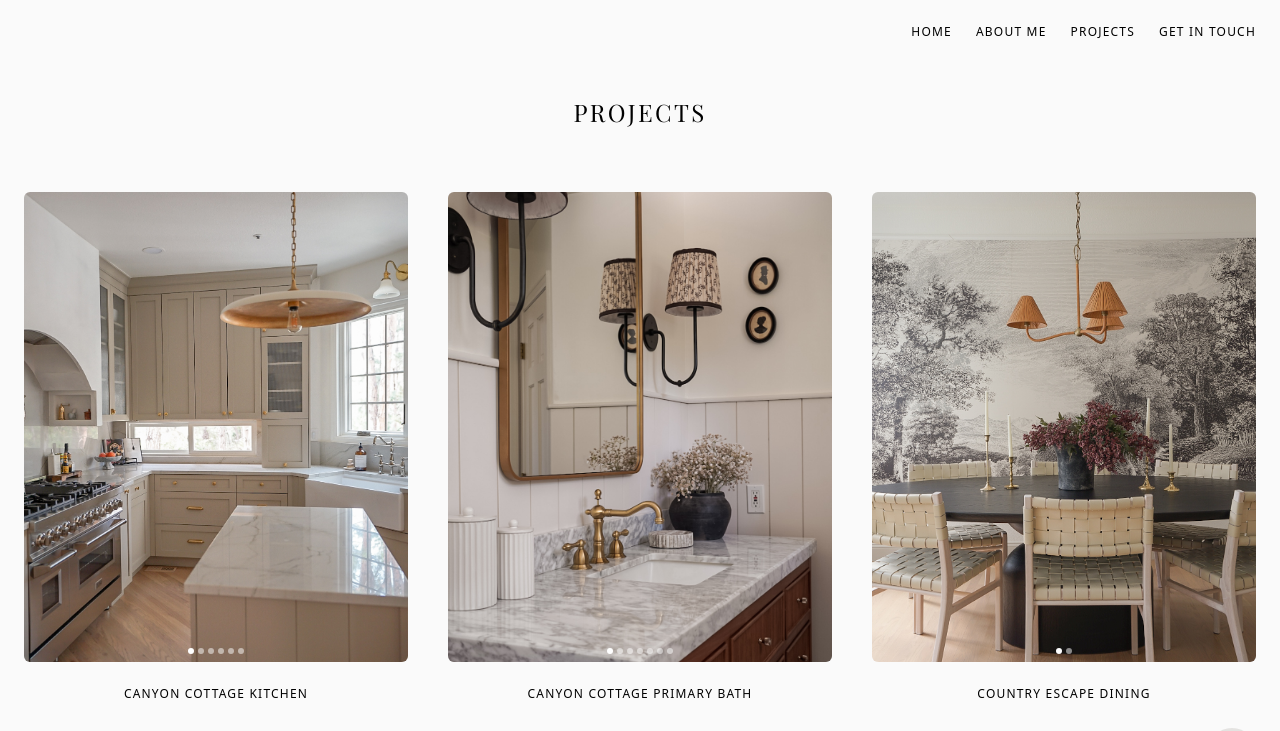
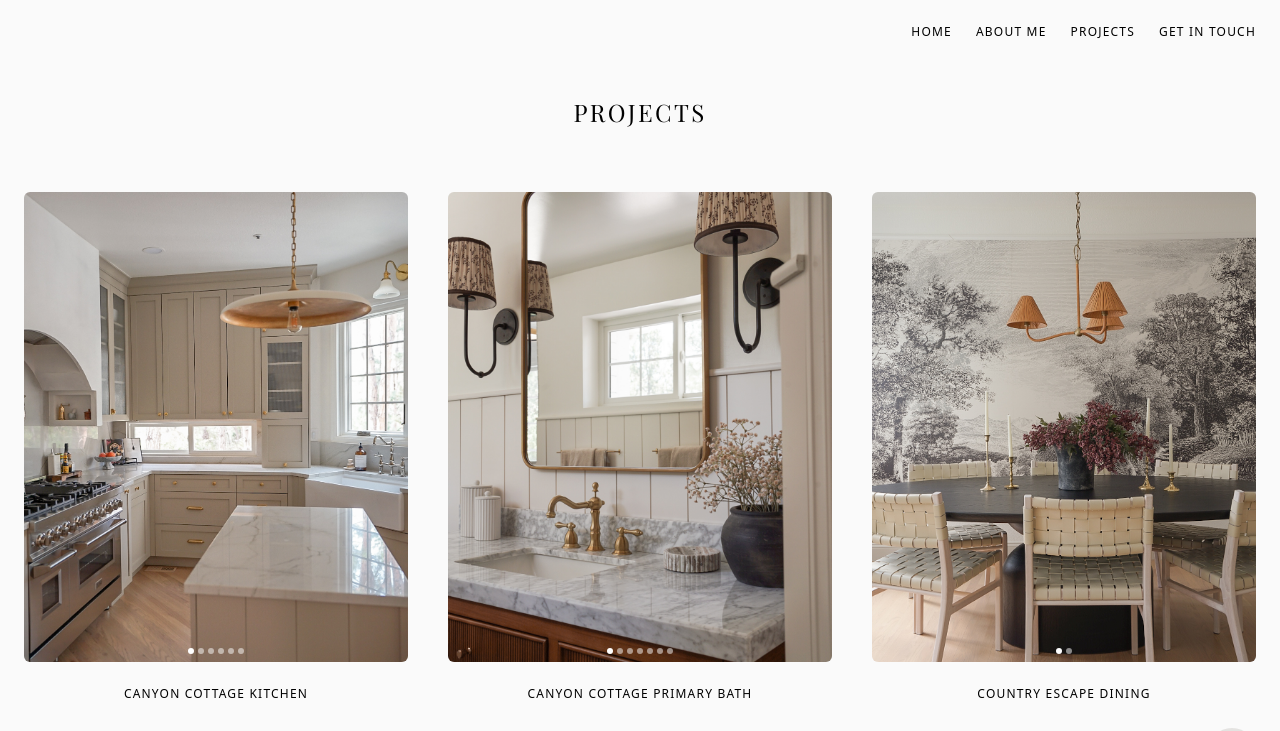
Before and after one commit to HalcyonHaus/halcyonhaus-site, a Next.js app: page /projects in a window 1280 px wide. Shown: the top 731 px of the page. Built offline with nearby package versions, Linux system fonts and the light colour scheme.

Commit message:
Update projects.js

```diff
--- a/pages/projects.js
+++ b/pages/projects.js
@@ -19,9 +19,9 @@ const projects = [
     {
     title: "Canyon Cottage Primary Bath",
     images: [
+      "/images/PRIMARYBATH00.JPG",
+      "/images/PRIMARYBATH2.JPG",
       "/images/PRIMARYBATH0.JPG",
-      "/images/PRIMARYBATH2.JPG",
-      "/images/PRIMARYBATH00.JPG",
       "/images/DSC02081.jpeg",
       "/images/DSC02075.jpeg",
       "/images/DSC02092.jpeg",
```
